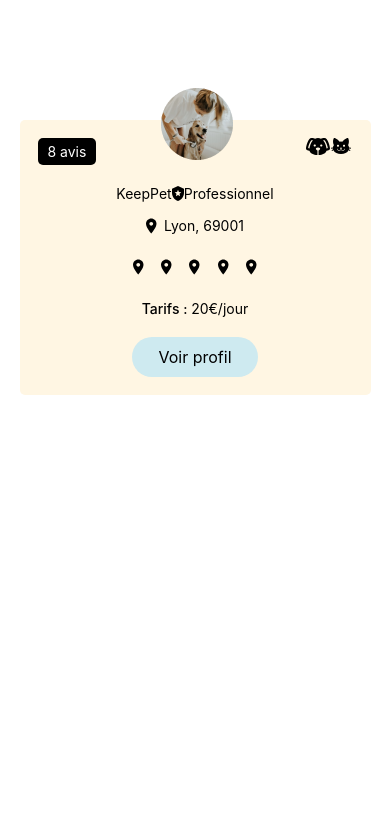
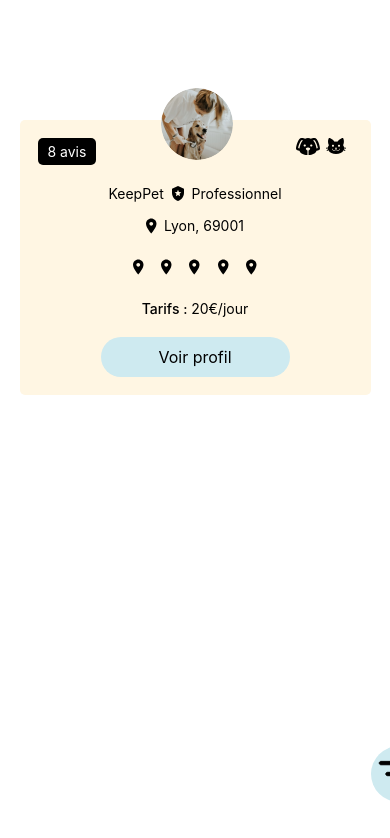
Before and after one commit to Fourkane-SA/PetWatch, a React Native app in the folder app/: screen / in a window 390 px wide. Shown: the top 838 px of the page. Built offline with nearby package versions, Linux system fonts and the light colour scheme.

Commit message:
placement icon filter

```diff
--- /dev/null
+++ b/app/assets/moduleSVG/filterSVG.tsx
@@ -0,0 +1,12 @@
+import Svg, { Circle, Path } from 'react-native-svg';
+import { View } from 'react-native'
+
+export default function iconMarker() {
+    return (
+        <View>
+            <Svg width="41" height="28" viewBox="0 0 41 28" fill="none">
+                <Path d="M18.25 26.625C17.318 26.625 16.5625 25.8695 16.5625 24.9375C16.5625 24.0055 17.318 23.25 18.25 23.25H22.625C23.557 23.25 24.3125 24.0055 24.3125 24.9375C24.3125 25.8695 23.557 26.625 22.625 26.625H18.25ZM1.25 3.0625C1.25 2.13052 2.00552 1.375 2.9375 1.375H37.9375C38.8695 1.375 39.625 2.13052 39.625 3.0625C39.625 3.99448 38.8695 4.75 37.9375 4.75H2.9375C2.00552 4.75 1.25 3.99448 1.25 3.0625ZM9.5 15.6875C8.56802 15.6875 7.8125 14.932 7.8125 14C7.8125 13.068 8.56802 12.3125 9.5 12.3125H31.375C32.307 12.3125 33.0625 13.068 33.0625 14C33.0625 14.932 32.307 15.6875 31.375 15.6875H9.5Z" fill="black" stroke="black" />
+            </Svg>
+        </View>
+    );
+}
--- a/app/components/cardResultatRech.tsx
+++ b/app/components/cardResultatRech.tsx
@@ -95,7 +95,7 @@ const styles = StyleSheet.create({
     },
     blocIcon: {
         flexDirection: 'row',
-        width: '15%',
+        width: '20%',
         justifyContent: 'space-evenly',
     },
     img: {
@@ -103,6 +103,7 @@ const styles = StyleSheet.create({
         height: 72,
         position: 'absolute',
         marginTop: -50,
+        borderRadius: 500,
     },
     blocAvis: {
         backgroundColor: '#000',
@@ -119,7 +120,7 @@ const styles = StyleSheet.create({
         flexDirection: 'row',
         alignItems: 'center',
         justifyContent: 'space-evenly',
-        width: '50%',
+        width: '60%',
         marginBottom: 15,
     },
     address: {
@@ -152,7 +153,7 @@ const styles = StyleSheet.create({
         justifyContent: 'center',
         borderRadius: 50,
         marginTop: 20,
-        width: '40%',
+        width: '60%',
         backgroundColor: '#CEEAF0',
     },
     submit: {
--- /dev/null
+++ b/app/components/filter.tsx
@@ -0,0 +1,48 @@
+import React, { Component } from 'react';
+import { StatusBar } from 'expo-status-bar';
+import { StyleSheet, Text, View, TextInput, TouchableOpacity, SafeAreaView, FlatList, Image, Pressable } from 'react-native';
+import { Dimensions } from "react-native";
+
+import IconFilter from '../assets/moduleSVG/filterSVG'
+
+var width = Dimensions.get('window').width; //full width
+var height = Dimensions.get('window').height; //full height
+
+
+/*Ici passage de parametre par rapport a la page checkReservation car selon l'animal le background change de couleur et egalement l'icon !!!!! */
+
+export default class CardDemandeReservation extends Component {
+
+    render() {
+        return (
+            <SafeAreaView>
+                <TouchableOpacity activeOpacity={.7} style={styles.content}>
+                    <IconFilter></IconFilter>
+                </TouchableOpacity>
+            </SafeAreaView>
+        );
+    }
+}
+
+const styles = StyleSheet.create({
+    content: {
+        width: 56,
+        height: 56,
+        borderRadius: 500,
+        backgroundColor: '#CEEAF0',
+        alignItems: 'center',
+        justifyContent: 'center',
+    },
+    containerSubmit: {
+        minHeight: 40,
+        alignItems: 'center',
+        justifyContent: 'center',
+        borderRadius: 50,
+        marginTop: 20,
+        width: '40%',
+        backgroundColor: '#CEEAF0',
+    },
+    submit: {
+        fontSize: 16,
+    },
+});
--- a/app/screens/resultatRecherche.tsx
+++ b/app/screens/resultatRecherche.tsx
@@ -3,6 +3,7 @@ import { StyleSheet, Text, View, TextInput, TouchableOpacity, SafeAreaView, Scro
 import { Dimensions } from "react-native";
 import IconCalendar from '../assets/moduleSVG/calendarSVG'
 import CardResultatRecherche from '../components/cardResultatRech'
+import Filter from '../components/filter'
 
 var width = Dimensions.get('window').width; //full width
 var height = Dimensions.get('window').height; //full height
@@ -12,8 +13,11 @@ export default function ResultatRecherche() {
 
     return (
         <SafeAreaView style={styles.container}>
-            <ScrollView contentContainerStyle={{width: width}}>
+            <ScrollView contentContainerStyle={[{ width: width }, {minHeight: height}]}>
                 <CardResultatRecherche></CardResultatRecherche>
+                <View style={styles.absolute}>
+                    <Filter></Filter>
+                </View>
             </ScrollView>
         </SafeAreaView>
     );
@@ -25,7 +29,13 @@ const styles = StyleSheet.create({
         backgroundColor: '#fff',
         alignItems: 'center',
         justifyContent: 'flex-start',
-        width: width
+        width: width,
+        minHeight: height,
+    },
+    absolute: {
+        position: 'absolute',
+        left: '95%',
+        bottom:'5%',
     },
     title: {
         fontSize: 26,
@@ -74,5 +84,5 @@ const styles = StyleSheet.create({
         width: '100%',
         borderRadius: 5,
         backgroundColor: '#CEEAF0',
-      },
+    },
 });
```
